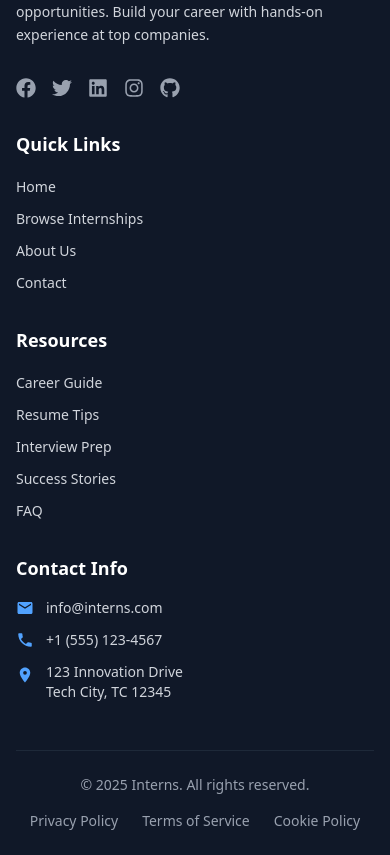
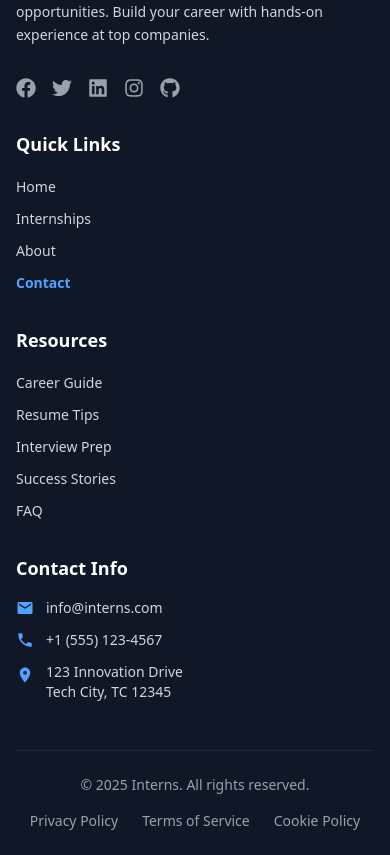
Before and after one commit to Vihas12/Interns-Portal, a React (Vite) app: page /contact in a window 390 px wide. Shown: the part 4627-5482 px from the top of the page. Built offline with nearby package versions, Linux system fonts and the light colour scheme.

Commit message:
feat: Update layout and styling in Header, Footer, and Filter components; enhance stipend and duration display in Internship detail

```diff
--- a/src/components/Filter.jsx
+++ b/src/components/Filter.jsx
@@ -31,7 +31,7 @@ const Filter = ({ activeFilters, setActiveFilters }) => {
       <div className="lg:hidden mb-4">
         <button
           onClick={() => setIsFilterOpen(!isFilterOpen)}
-          className="flex items-center gap-2 bg-blue-600 text-white px-4 py-2 rounded-lg hover:bg-blue-700 transition-colors"
+          className="flex ml-3 items-center gap-2 bg-blue-600 text-white px-4 py-2 rounded-lg hover:bg-blue-700 transition-colors"
         >
           <FaFilter className="text-sm" />
           Filters
--- a/src/components/Footer.jsx
+++ b/src/components/Footer.jsx
@@ -1,95 +1,141 @@
-import { Link } from 'react-router-dom'
-import { FaTwitter, FaLinkedin, FaInstagram, FaFacebook, FaGithub } from 'react-icons/fa'
-import { MdEmail, MdPhone, MdLocationOn } from 'react-icons/md'
+import { Link, useLocation } from "react-router-dom";
+import {
+  FaTwitter,
+  FaLinkedin,
+  FaInstagram,
+  FaFacebook,
+  FaGithub,
+} from "react-icons/fa";
+import { MdEmail, MdPhone, MdLocationOn } from "react-icons/md";
+
+const navlink = [
+  { name: "Home", path: "/" },
+  { name: "Internships", path: "/internships" },
+  { name: "About", path: "/about" },
+  { name: "Contact", path: "/contact" },
+];
 
 const Footer = () => {
-  const currentYear = new Date().getFullYear()
+  const location = useLocation();
+  const currentYear = new Date().getFullYear();
 
   return (
-    <footer className='bg-gray-900 text-white relative'>
-      <div className='max-w-7xl mx-auto px-4 sm:px-6 lg:px-8'>
+    <footer className="bg-gray-900 text-white relative">
+      <div className="max-w-7xl mx-auto px-4 sm:px-6 lg:px-8">
         {/* Main Footer Content */}
-        <div className='py-12 grid grid-cols-1 md:grid-cols-2 lg:grid-cols-4 gap-8'>
-
+        <div className="py-12 grid grid-cols-1 md:grid-cols-2 lg:grid-cols-4 gap-8">
           {/* Company Info */}
-          <div className='space-y-4'>
-            <h3 className='text-2xl font-bold text-white mb-4'>Interns</h3>
-            <p className='text-gray-300 text-sm leading-relaxed'>
-              Connecting talented students with amazing internship opportunities.
-              Build your career with hands-on experience at top companies.
+          <div className="space-y-4">
+            <h3 className="text-2xl font-bold text-white mb-4">Interns</h3>
+            <p className="text-gray-300 text-sm leading-relaxed">
+              Connecting talented students with amazing internship
+              opportunities. Build your career with hands-on experience at top
+              companies.
             </p>
-            <div className='flex space-x-4 pt-4'>
-              <a href='#' className='text-gray-400 hover:text-blue-400 transition-colors duration-200'>
+            <div className="flex space-x-4 pt-4">
+              <a
+                href="#"
+                className="text-gray-400 hover:text-blue-400 transition-colors duration-200"
+              >
                 <FaFacebook size={20} />
               </a>
-              <a href='#' className='text-gray-400 hover:text-blue-400 transition-colors duration-200'>
+              <a
+                href="#"
+                className="text-gray-400 hover:text-blue-400 transition-colors duration-200"
+              >
                 <FaTwitter size={20} />
               </a>
-              <a href='#' className='text-gray-400 hover:text-blue-400 transition-colors duration-200'>
+              <a
+                href="#"
+                className="text-gray-400 hover:text-blue-400 transition-colors duration-200"
+              >
                 <FaLinkedin size={20} />
               </a>
-              <a href='#' className='text-gray-400 hover:text-blue-400 transition-colors duration-200'>
+              <a
+                href="#"
+                className="text-gray-400 hover:text-blue-400 transition-colors duration-200"
+              >
                 <FaInstagram size={20} />
               </a>
-              <a href='#' className='text-gray-400 hover:text-blue-400 transition-colors duration-200'>
+              <a
+                href="#"
+                className="text-gray-400 hover:text-blue-400 transition-colors duration-200"
+              >
                 <FaGithub size={20} />
               </a>
             </div>
           </div>
 
           {/* Quick Links */}
-          <div className='space-y-4'>
-            <h4 className='text-lg font-semibold text-white mb-4'>Quick Links</h4>
-            <ul className='space-y-2'>
-              <li>
-                <Link to='/' className='text-gray-300 hover:text-blue-400 text-sm transition-colors duration-200'>
-                  Home
-                </Link>
-              </li>
-              <li>
-                <Link to='/internships' className='text-gray-300 hover:text-blue-400 text-sm transition-colors duration-200'>
-                  Browse Internships
-                </Link>
-              </li>
-              <li>
-                <Link to='/about' className='text-gray-300 hover:text-blue-400 text-sm transition-colors duration-200'>
-                  About Us
-                </Link>
-              </li>
-              <li>
-                <Link to='/contact' className='text-gray-300 hover:text-blue-400 text-sm transition-colors duration-200'>
-                  Contact
-                </Link>
-              </li>
+          <div className="space-y-4">
+            <h4 className="text-lg font-semibold text-white mb-4">
+              Quick Links
+            </h4>
+            <ul className="space-y-2">
+              {navlink.map((link) => {
+                const isActive = location.pathname === link.path;
+
+                return (
+                  <li>
+                    <Link
+                    key={link.name}
+                      to={link.path}
+                      className={`text-sm
+                        ${
+                          isActive ?
+                        "text-blue-400 font-bold hover:text-gray-300"
+                        : "text-gray-300 hover:text-blue-400 transition-colors duration-200"}
+                        `}
+                    >
+                      {link.name}
+                    </Link>
+                  </li>
+                );
+              })}
             </ul>
           </div>
 
           {/* Resources */}
-          <div className='space-y-4'>
-            <h4 className='text-lg font-semibold text-white mb-4'>Resources</h4>
-            <ul className='space-y-2'>
+          <div className="space-y-4">
+            <h4 className="text-lg font-semibold text-white mb-4">Resources</h4>
+            <ul className="space-y-2">
               <li>
-                <a href='#' className='text-gray-300 hover:text-blue-400 text-sm transition-colors duration-200'>
+                <a
+                  href="#"
+                  className="text-gray-300 hover:text-blue-400 text-sm transition-colors duration-200"
+                >
                   Career Guide
                 </a>
               </li>
               <li>
-                <a href='#' className='text-gray-300 hover:text-blue-400 text-sm transition-colors duration-200'>
+                <a
+                  href="#"
+                  className="text-gray-300 hover:text-blue-400 text-sm transition-colors duration-200"
+                >
                   Resume Tips
                 </a>
               </li>
               <li>
-                <a href='#' className='text-gray-300 hover:text-blue-400 text-sm transition-colors duration-200'>
+                <a
+                  href="#"
+                  className="text-gray-300 hover:text-blue-400 text-sm transition-colors duration-200"
+                >
                   Interview Prep
                 </a>
               </li>
               <li>
-                <a href='#' className='text-gray-300 hover:text-blue-400 text-sm transition-colors duration-200'>
+                <a
+                  href="#"
+                  className="text-gray-300 hover:text-blue-400 text-sm transition-colors duration-200"
+                >
                   Success Stories
                 </a>
               </li>
               <li>
-                <a href='#' className='text-gray-300 hover:text-blue-400 text-sm transition-colors duration-200'>
+                <a
+                  href="#"
+                  className="text-gray-300 hover:text-blue-400 text-sm transition-colors duration-200"
+                >
                   FAQ
                 </a>
               </li>
@@ -97,21 +143,24 @@ const Footer = () => {
           </div>
 
           {/* Contact Info */}
-          <div className='space-y-4'>
-            <h4 className='text-lg font-semibold text-white mb-4'>Contact Info</h4>
-            <div className='space-y-3'>
-              <div className='flex items-center space-x-3'>
-                <MdEmail className='text-blue-400' size={18} />
-                <span className='text-gray-300 text-sm'>info@interns.com</span>
+          <div className="space-y-4">
+            <h4 className="text-lg font-semibold text-white mb-4">
+              Contact Info
+            </h4>
+            <div className="space-y-3">
+              <div className="flex items-center space-x-3">
+                <MdEmail className="text-blue-400" size={18} />
+                <span className="text-gray-300 text-sm">info@interns.com</span>
               </div>
-              <div className='flex items-center space-x-3'>
-                <MdPhone className='text-blue-400' size={18} />
-                <span className='text-gray-300 text-sm'>+1 (555) 123-4567</span>
+              <div className="flex items-center space-x-3">
+                <MdPhone className="text-blue-400" size={18} />
+                <span className="text-gray-300 text-sm">+1 (555) 123-4567</span>
               </div>
-              <div className='flex items-start space-x-3'>
-                <MdLocationOn className='text-blue-400 mt-1' size={18} />
-                <span className='text-gray-300 text-sm'>
-                  123 Innovation Drive<br />
+              <div className="flex items-start space-x-3">
+                <MdLocationOn className="text-blue-400 mt-1" size={18} />
+                <span className="text-gray-300 text-sm">
+                  123 Innovation Drive
+                  <br />
                   Tech City, TC 12345
                 </span>
               </div>
@@ -120,19 +169,28 @@ const Footer = () => {
         </div>
 
         {/* Bottom Footer */}
-        <div className='border-t border-gray-800 py-6'>
-          <div className='flex flex-col md:flex-row justify-between items-center space-y-4 md:space-y-0'>
-            <div className='text-gray-400 text-sm'>
+        <div className="border-t border-gray-800 py-6">
+          <div className="flex flex-col md:flex-row justify-between items-center space-y-4 md:space-y-0">
+            <div className="text-gray-400 text-sm">
               © {currentYear} Interns. All rights reserved.
             </div>
-            <div className='flex space-x-6'>
-              <a href='#' className='text-gray-400 hover:text-blue-400 text-sm transition-colors duration-200'>
+            <div className="flex space-x-6">
+              <a
+                href="#"
+                className="text-gray-400 hover:text-blue-400 text-sm transition-colors duration-200"
+              >
                 Privacy Policy
               </a>
-              <a href='#' className='text-gray-400 hover:text-blue-400 text-sm transition-colors duration-200'>
+              <a
+                href="#"
+                className="text-gray-400 hover:text-blue-400 text-sm transition-colors duration-200"
+              >
                 Terms of Service
               </a>
-              <a href='#' className='text-gray-400 hover:text-blue-400 text-sm transition-colors duration-200'>
+              <a
+                href="#"
+                className="text-gray-400 hover:text-blue-400 text-sm transition-colors duration-200"
+              >
                 Cookie Policy
               </a>
             </div>
@@ -140,7 +198,7 @@ const Footer = () => {
         </div>
       </div>
     </footer>
-  )
-}
+  );
+};
 
-export default Footer
+export default Footer;
--- a/src/components/Header.jsx
+++ b/src/components/Header.jsx
@@ -1,75 +1,84 @@
-import { Link } from 'react-router-dom'
-import { useState } from 'react'
+import { Link, useLocation } from "react-router-dom";
+import { useState } from "react";
 
+const navlink = [
+  { name: "Home", path: "/" },
+  { name: "Internships", path: "/internships" },
+  { name: "About", path: "/about" },
+  { name: "Contact", path: "/contact" },
+];
 
 const Header = () => {
-  const [isMenuOpen, setIsMenuOpen] = useState(false)
+  const [isMenuOpen, setIsMenuOpen] = useState(false);
+  const location = useLocation();
 
   const toggleMenu = () => {
-    setIsMenuOpen(!isMenuOpen)
-  }
+    setIsMenuOpen(!isMenuOpen);
+  };
 
   const closeMenu = () => {
-    setIsMenuOpen(false)
-  }
+    setIsMenuOpen(false);
+  };
 
   return (
-    <header className='bg-white sticky z-20  top-0 shadow-lg border-b border-gray-200'>
-      <div className='max-w-7xl mx-auto px-4 sm:px-6 lg:px-8'>
-        <div className='flex justify-between items-center h-16'>
-
+    <header className="bg-white sticky z-20  top-0 shadow-lg border-b border-gray-200">
+      <div className="max-w-7xl mx-auto px-4 sm:px-6 lg:px-8">
+        <div className="flex justify-between items-center h-16">
           {/* Logo */}
-          <div className='flex-shrink-0'>
-            <h1 className='text-2xl font-bold text-gray-800 '>
-              Interns
-            </h1>
+          <div className="flex-shrink-0">
+            <h1 className="text-2xl font-bold text-gray-800 ">Interns</h1>
           </div>
 
           {/* Desktop Navigation */}
-          <nav className='hidden md:flex space-x-4'>
+          <nav className="hidden md:flex space-x-4">
+            {navlink.map((link) => {
+              const isActive = location.pathname === link.path;
+
+              return (
                 <Link
-              to='/'
-              className='text-gray-700 hover:text-blue-600 px-3 py-2 text-sm font-medium transition-all duration-200 hover:bg-blue-50 rounded-md border-b-2 border-transparent hover:border-blue-500'
+                  key={link.name}
+                  to={link.path}
+                  className={`text-gray-700 hover:text-blue-600 px-3 py-2 text-sm font-medium transition-all duration-200
+                    ${isActive
+                      ? "bg-blue-50 rounded-md border-b-2 border-blue-500 hover:border-transparent"
+                      : "hover:bg-blue-50 rounded-md border-b-2 border-transparent hover:border-blue-500"
+                    }`}
                 >
-              Home
+                  {link.name}
                 </Link>
-            <Link
-              to='/internships'
-              className='text-gray-700 hover:text-blue-600 px-3 py-2 text-sm font-medium transition-all duration-200 hover:bg-blue-50 rounded-md border-b-2 border-transparent hover:border-blue-500'
-            >
-              Internships
-            </Link>
-            <Link
-              to='/about'
-              className='text-gray-700 hover:text-blue-600 px-3 py-2 text-sm font-medium transition-all duration-200 hover:bg-blue-50 rounded-md border-b-2 border-transparent hover:border-blue-500'
-            >
-              About
-            </Link>
-            <Link
-              to='/contact'
-              className='text-gray-700 hover:text-blue-600 px-3 py-2 text-sm font-medium transition-all duration-200 hover:bg-blue-50 rounded-md border-b-2 border-transparent hover:border-blue-500'
-            >
-              Contact
-            </Link>
+              );
+            })}
           </nav>
 
           {/* Mobile menu button */}
-          <div className='md:hidden'>
+          <div className="md:hidden">
             <button
               onClick={toggleMenu}
-              className='text-gray-700 hover:text-blue-600 focus:outline-none focus:text-blue-600 transition-colors duration-200 p-2'
-              aria-label='Toggle menu'
+              className="text-gray-700 hover:text-blue-600 focus:outline-none focus:text-blue-600 transition-colors duration-200 p-2"
+              aria-label="Toggle menu"
             >
               <svg
-                className={`h-6 w-6 transform transition-transform duration-200 ${isMenuOpen ? 'rotate-90' : ''}`}
-                fill='none'
-                viewBox='0 0 24 24'
-                stroke='currentColor'
+                className={`h-6 w-6 transform transition-transform duration-200 ${
+                  isMenuOpen ? "rotate-90" : ""
+                  }`}
+                fill="none"
+                viewBox="0 0 24 24"
+                stroke="currentColor"
               >
                 {isMenuOpen ? (
-                  <path strokeLinecap='round' strokeLinejoin='round' strokeWidth={2} d='M6 18L18 6M6 6l12 12' />
+                  <path
+                    strokeLinecap="round"
+                    strokeLinejoin="round"
+                    strokeWidth={2}
+                    d="M6 18L18 6M6 6l12 12"
+                  />
                 ) : (
-                  <path strokeLinecap='round' strokeLinejoin='round' strokeWidth={2} d='M4 6h16M4 12h16M4 18h16' />
+                  <path
+                    strokeLinecap="round"
+                    strokeLinejoin="round"
+                    strokeWidth={2}
+                    d="M4 6h16M4 12h16M4 18h16"
+                  />
                 )}
               </svg>
             </button>
@@ -77,45 +86,38 @@ const Header = () => {
         </div>
 
         {/* Mobile Navigation Menu */}
-        <div className={`md:hidden transition-all duration-300 ease-in-out ${
-          isMenuOpen ?
-             ( 'max-h-70 opacity-100 pb-4' )
-            : ('max-h-0 opacity-0 overflow-hidden')
-        }`}>
-          <nav className='px-2 pt-2 pb-3 space-y-1 bg-gray-50 rounded-lg mt-2'>
+        <div
+          className={`md:hidden transition-all duration-300 ease-in-out
+            ${isMenuOpen
+              ? "max-h-70 opacity-100 pb-4"
+              : "max-h-0 opacity-0 overflow-hidden"
+            }`}
+        >
+          <nav className="px-2 pt-2 pb-3 space-y-1 bg-gray-50 rounded-lg mt-2">
+            {navlink.map((link) => {
+              const isActive = location.pathname === link.path;
+
+              return (
                 <Link
-              to='/'
+                  key={link.name}
+                  to={link.path}
                   onClick={closeMenu}
-              className='text-gray-700 hover:text-blue-600 hover:bg-blue-50 block px-3 py-2 rounded-md text-base font-medium transition-all duration-200 border-l-4 border-transparent hover:border-blue-500'
+                  className={`text-gray-700 hover:text-blue-600 hover:bg-blue-50 block px-3 py-2 rounded-md text-base font-medium transition-all duration-200
+                      ${isActive ?
+                      "bg-blue-50 border-l-4 border-blue-500 hover:border-transparent"
+                      : "hover:border-blue-500 border-l-4 border-transparent"
+                    }
+                  `}
                 >
-              Home
+                  {link.name}
                 </Link>
-            <Link
-              to='/internships'
-              onClick={closeMenu}
-              className='text-gray-700 hover:text-blue-600 hover:bg-blue-50 block px-3 py-2 rounded-md text-base font-medium transition-all duration-200 border-l-4 border-transparent hover:border-blue-500'
-            >
-              Internships
-            </Link>
-            <Link
-              to='/about'
-              onClick={closeMenu}
-              className='text-gray-700 hover:text-blue-600 hover:bg-blue-50 block px-3 py-2 rounded-md text-base font-medium transition-all duration-200 border-l-4 border-transparent hover:border-blue-500'
-            >
-              About
-            </Link>
-            <Link
-              to='/contact'
-              onClick={closeMenu}
-              className='text-gray-700 hover:text-blue-600 hover:bg-blue-50 block px-3 py-2 rounded-md text-base font-medium transition-all duration-200 border-l-4 border-transparent hover:border-blue-500'
-            >
-              Contact
-            </Link>
+              );
+            })}
           </nav>
         </div>
       </div>
     </header>
-  )
-}
+  );
+};
 
-export default Header
+export default Header;
--- a/src/pages/Internshipdetail.jsx
+++ b/src/pages/Internshipdetail.jsx
@@ -52,7 +52,7 @@ const Internshipdetail = () => {
                       Stipend
                     </p>
                     <p className="text-gray-900 font-semibold">
-                      {internship.stipend}
+                      ₹{internship.stipend}/month
                     </p>
                   </div>
                 </div>
@@ -66,7 +66,7 @@ const Internshipdetail = () => {
                       Duration
                     </p>
                     <p className="text-gray-900 font-semibold">
-                      {internship.duration}
+                      {internship.duration} month
                     </p>
                   </div>
                 </div>
```
Lines whose indentation alone changed are shown as unchanged.
